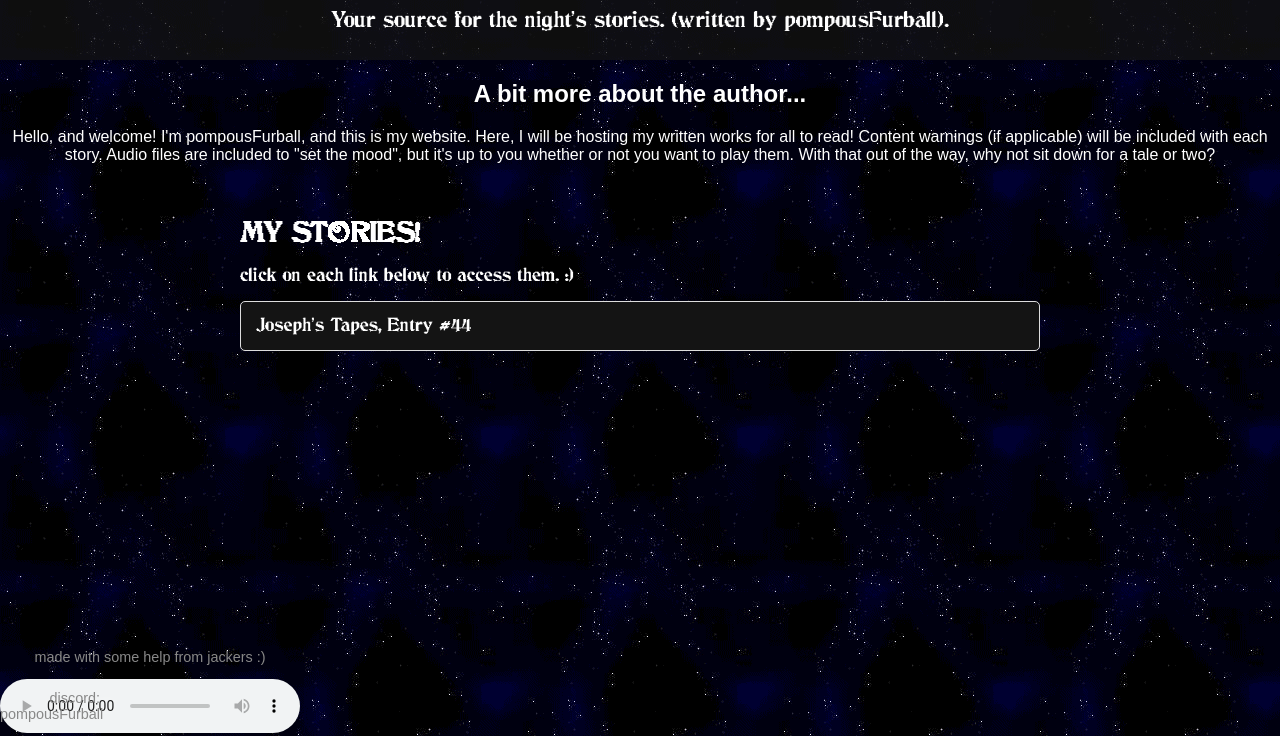
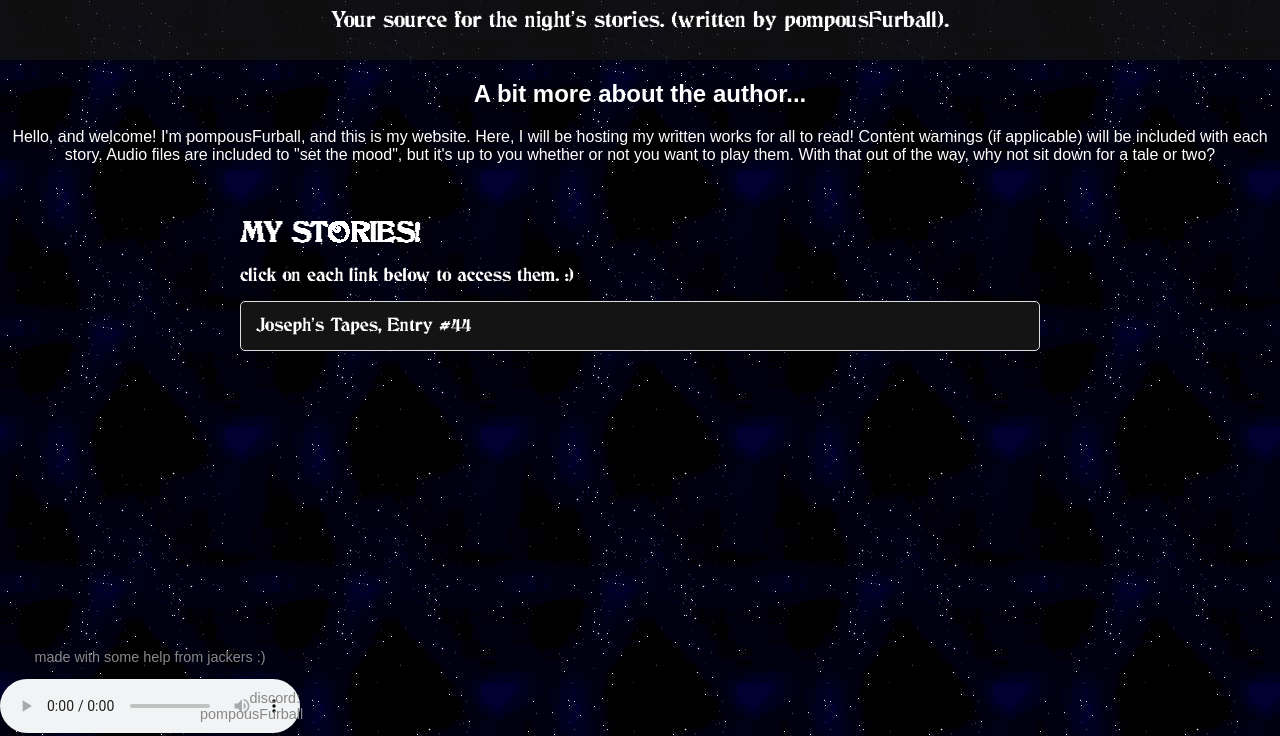
Before and after one commit to pompousFurball/UndertheStars.github.io, a plain HTML site: page index.html in a window 1280 px wide. Shown: the part 64-800 px from the top of the page. Drawn offline with Linux system fonts and the light colour scheme.

Commit message:
Update index.html

```diff
--- a/index.html
+++ b/index.html
@@ -11,7 +11,7 @@
   }
   .bottom-right {
 	  position: absolute;
-	  bottom: 0; left: 0;
+	  bottom: 0; right: 0;
 	  width: 100px; text-align:right;
   }
 </style>
```
